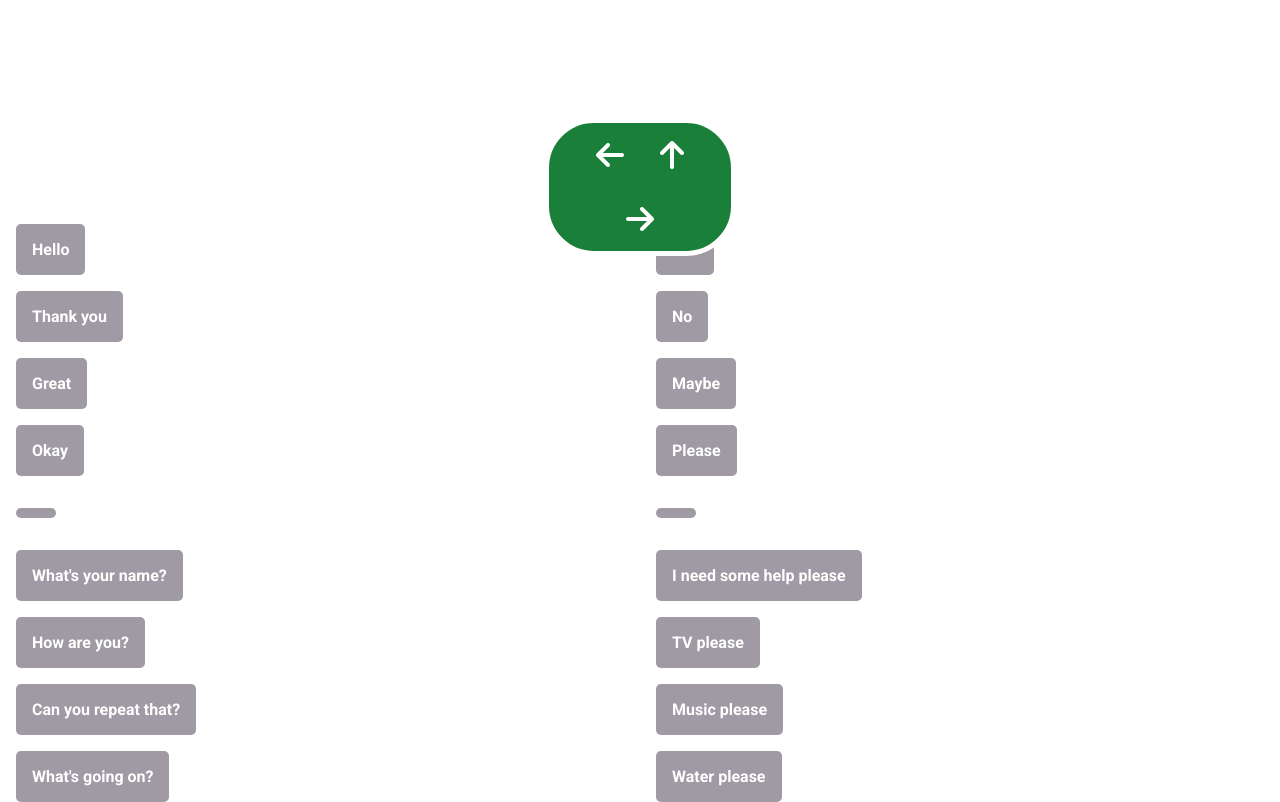
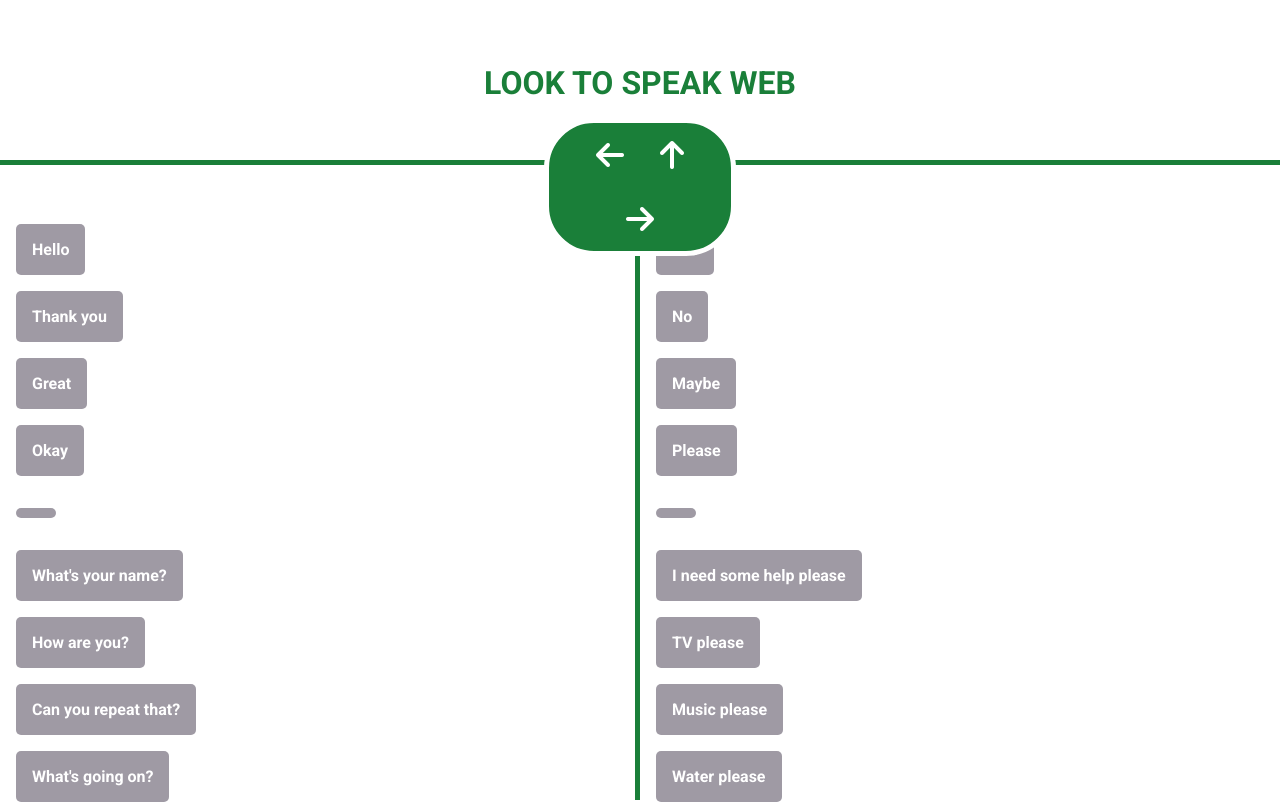
Before and after one commit to quinthr/eye-tracking-look-to-speak-web, a Flask app: page / in a window 1280 px wide. Run offline with Flask 3, Linux system fonts and the light colour scheme; some web fonts are replaced.

Commit message:
Testing green color text

```diff
--- a/static/css/style.css
+++ b/static/css/style.css
@@ -13,7 +13,7 @@
 }
 body {
     background: white;
-    color:white;
+    color:#1a7f39;
 }
 
 .header {
@@ -26,14 +26,14 @@
     width: 100%;
     margin: auto;
     font-size: 2em;
-    color:white;
+    color:#1a7f39;
 }
 
 .row {
     height: 80%;
     width:100%;
     display:flex;
-    border-top: 5px white solid;
+    border-top: 5px #1a7f39 solid;
     font-size:16px;
 }
 
@@ -45,7 +45,7 @@
 }
 
 .column-1 {
-    border-right: 5px white solid;
+    border-right: 5px #1a7f39 solid;
 }
 
 .column h3 {
```
